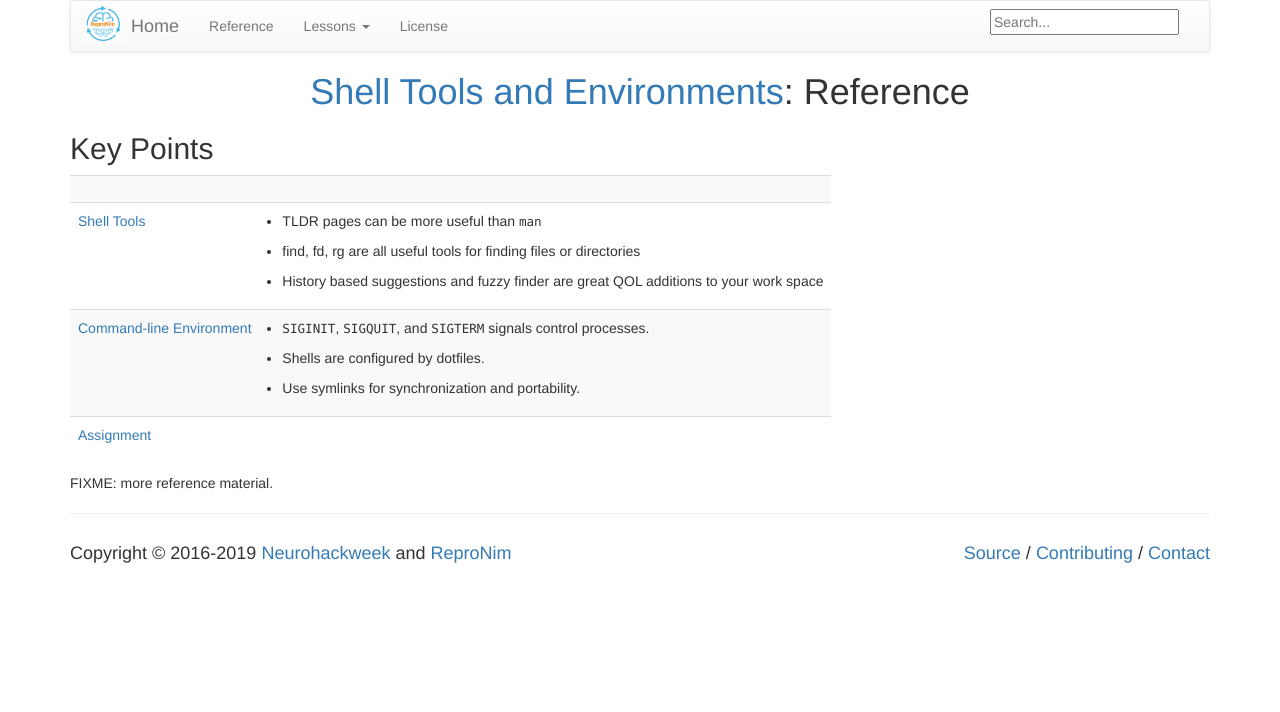
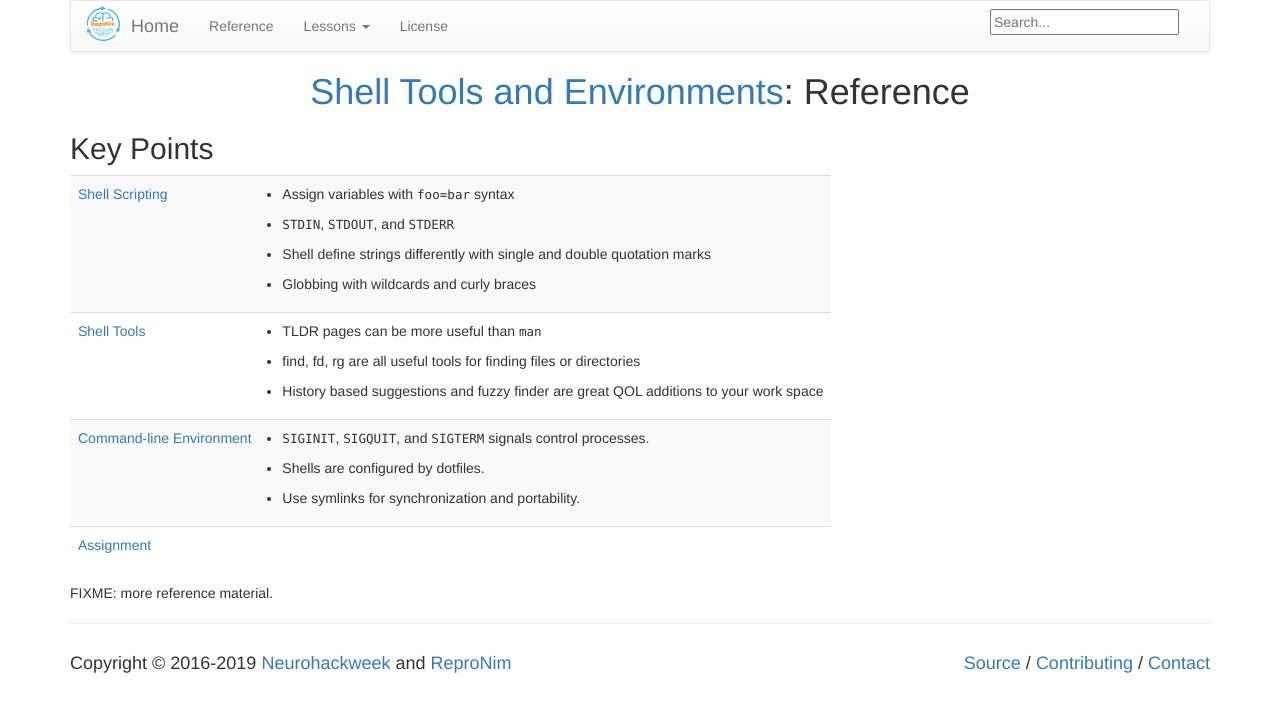
Before and after one commit to axiezai/wcm_datasci_basics_02environment, a Jekyll site: the page built from reference.md, in a window 1280 px wide. Shown: the top 712 px of the page. Built offline with Jekyll 4.4.1, drawn with Linux system fonts in a browser that asks for light colours.

Commit message:
fixed quotation marks

```diff
--- a/_episodes/01-scripting.md
+++ b/_episodes/01-scripting.md
@@ -11,7 +11,7 @@ objectives:
 keypoints:
 - "Assign variables with `foo=bar` syntax"
 - "`STDIN`, `STDOUT`, and `STDERR`"
-- "Shell uses `'` and `"` to define strings"
+- "Shell define strings differently with single and double quotation marks"
 - "Globbing with wildcards and curly braces"
 ---
 
```
